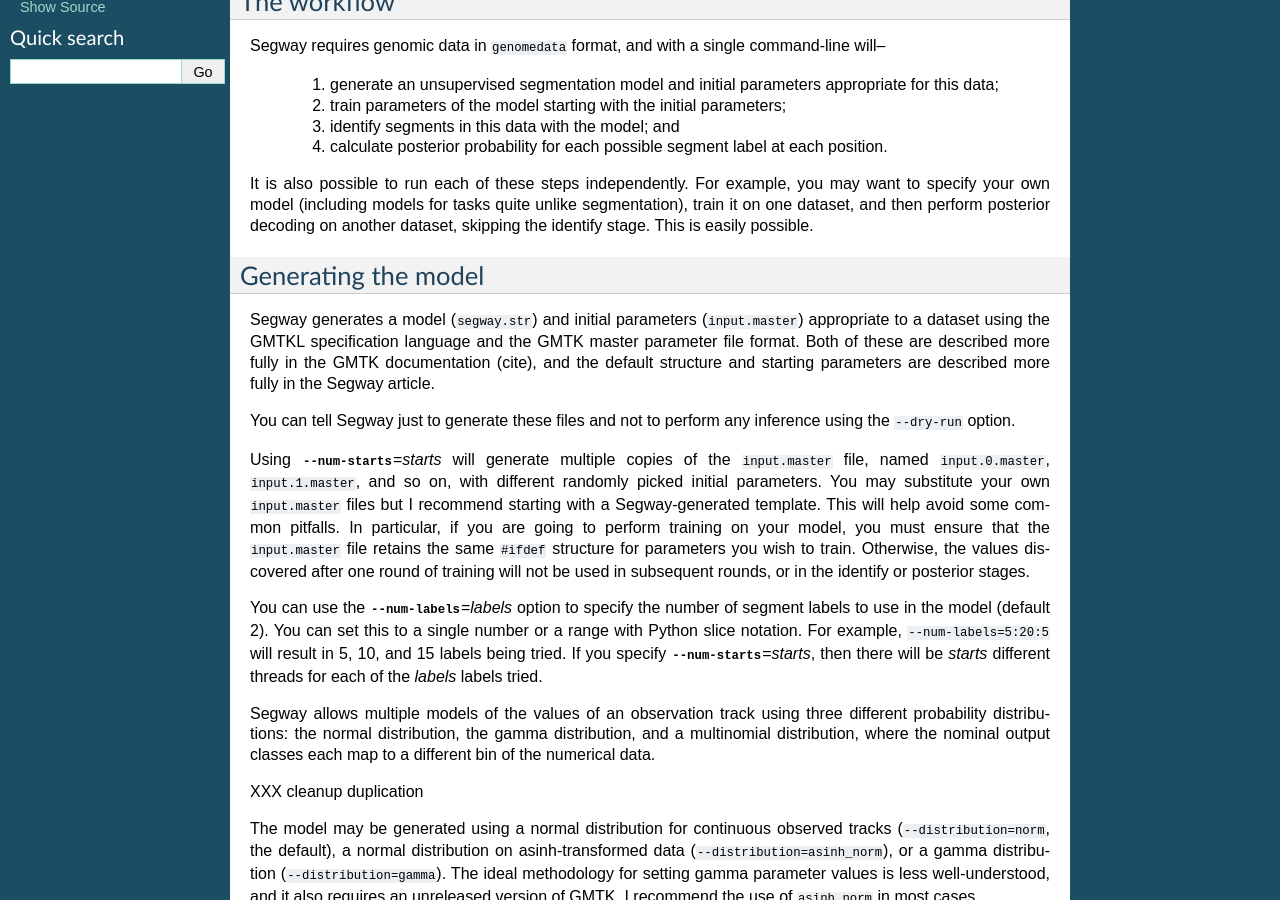
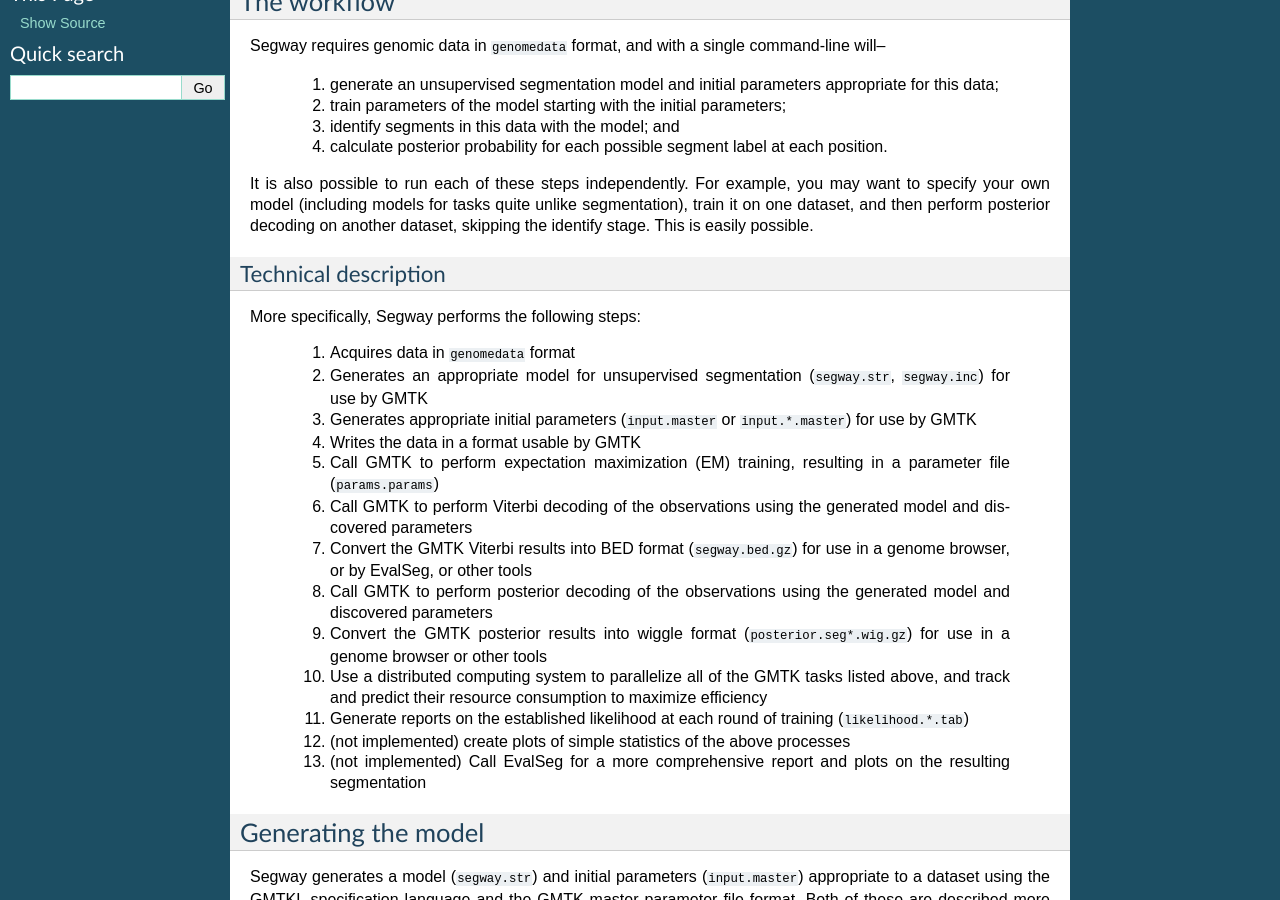
Before and after one commit to hoffmangroup/segway, a Sphinx documentation site: the page built from doc/segway.rst, in a window 1280 px wide and 900 px high, scrolled down 364 px. Built offline with Sphinx 7.4.7, drawn with Linux system fonts in a browser that asks for light colours; some of the changed text lies outside the part shown.

Commit message:
* docs: describe workflow in more detail * setup: formatting

```diff
--- a/doc/segway.rst
+++ b/doc/segway.rst
@@ -31,6 +31,38 @@ example, you may want to specify your own model (including models for
 tasks quite unlike segmentation), train it on one dataset, and then
 perform posterior decoding on another dataset, skipping the identify
 stage. This is easily possible.
+
+Technical description
+---------------------
+More specifically, Segway performs the following steps:
+
+  1. Acquires data in ``genomedata`` format
+  2. Generates an appropriate model for unsupervised
+     segmentation (``segway.str``, ``segway.inc``) for use by GMTK
+  3. Generates appropriate initial parameters (``input.master``
+     or ``input.*.master``) for use by GMTK
+  4. Writes the data in a format usable by GMTK
+  5. Call GMTK to perform expectation maximization (EM) training,
+     resulting in a parameter file (``params.params``)
+  6. Call GMTK to perform Viterbi decoding of the observations
+     using the generated model and discovered parameters
+  7. Convert the GMTK Viterbi results into BED format
+     (``segway.bed.gz``) for use in a genome browser, or by
+     EvalSeg, or other tools
+  8. Call GMTK to perform posterior decoding of the observations
+     using the generated model and discovered parameters
+  9. Convert the GMTK posterior results into wiggle format
+     (``posterior.seg*.wig.gz``) for use in a genome browser or
+     other tools
+  10. Use a distributed computing system to parallelize all of the
+      GMTK tasks listed above, and track and predict their resource
+      consumption to maximize efficiency
+  11. Generate reports on the established likelihood at each round of
+      training (``likelihood.*.tab``)
+  12. (not implemented) create plots of simple statistics of the above
+      processes
+  13. (not implemented) Call EvalSeg for a more comprehensive report
+      and plots on the resulting segmentation
 
 Generating the model
 ====================
@@ -146,7 +178,9 @@ Memory usage
 
 XXX describe new regime
 
-other sections of workflow XXX
+XXX other sections of workflow
+
+XXX other sections of technical description
 
 XXX add section on all other options
 
--- a/setup.py
+++ b/setup.py
@@ -54,7 +54,8 @@ gtf2bed = segway.gtf2bed:main
 # need tables>2.04 (>=r3761) because there is a CArray fill bug until then
 
 install_requires = ["genomedata>0.1.2", "textinput", "optbuild>0.1.6",
-                    "optplus>0.1.0", "tables>2.0.4", "numpy", "path", "colorbrewer"]
+                    "optplus>0.1.0", "tables>2.0.4", "numpy", "path",
+                    "colorbrewer"]
 
 # XXX: ask if there is a way to specify this at the command-line
 extras_require = dict(parallel=["drmaa"])
```
Also changed, not shown: other parts of doc/segway.rst (+3 -1 lines).
